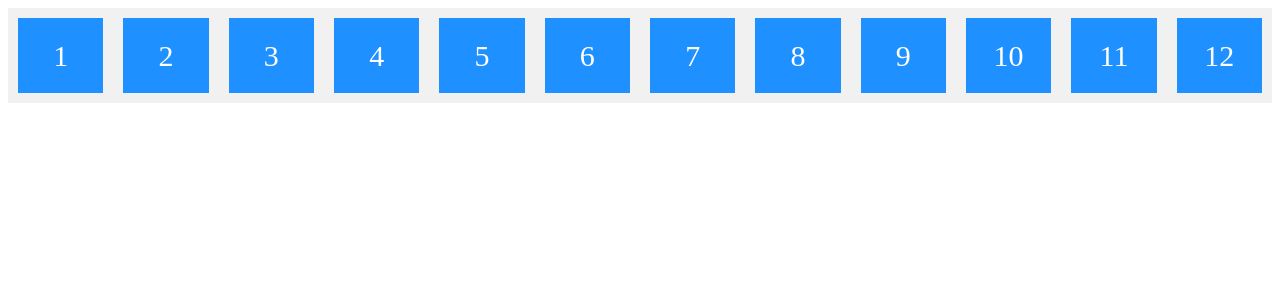
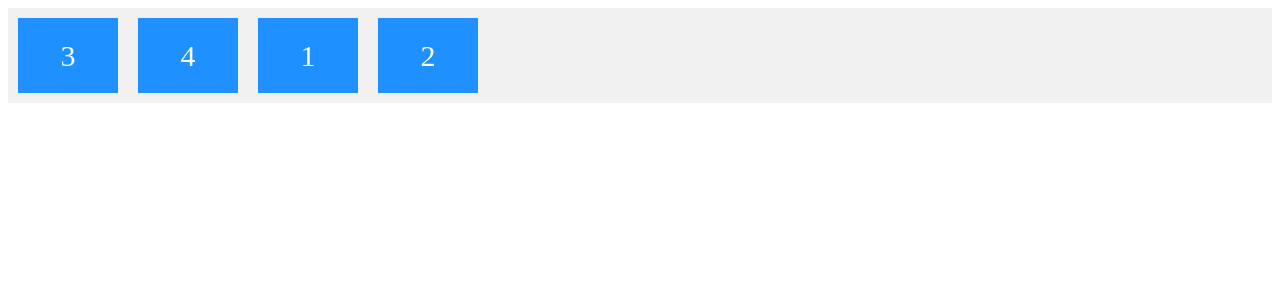
Before and after one commit to uidevperson/flexbox-test, a React (Create React App) app: page / in a window 1280 px wide. Shown: the top 300 px of the page. Built offline with nearby package versions, Linux system fonts and the light colour scheme.

Commit message:
The order Property

```diff
--- a/src/components/App.css
+++ b/src/components/App.css
@@ -1,9 +1,10 @@
 .flex-container {
   display: flex;
+  align-items: stretch;
   background-color: #f1f1f1;
 }
 
-.flex-container > div {
+.flex-container>div {
   background-color: DodgerBlue;
   color: white;
   width: 100px;
--- a/src/components/App.js
+++ b/src/components/App.js
@@ -6,20 +6,13 @@ import VisibleTodoList from '../containers/VisibleTodoList'
 import "./App.css";
 
 const App = () => (
-  <div className="flex-container">
-  <div>1</div>
-  <div>2</div>
-  <div>3</div>
-  <div>4</div>
-  <div>5</div>
-  <div>6</div>
-  <div>7</div>
-  <div>8</div>
-  <div>9</div>
-  <div>10</div>
-  <div>11</div>
-  <div>12</div>
-</div>
+  <div class="flex-container">
+    <div style={{order: 3}}>1</div>
+    <div style={{order: 4}}>2</div>
+    <div style={{order: 1}}>3</div>
+    <div style={{order: 2}}>4</div>
+  </div>
+
 )
 
 export default App
```
